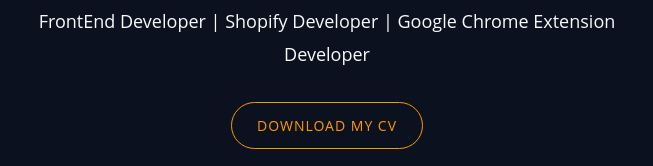
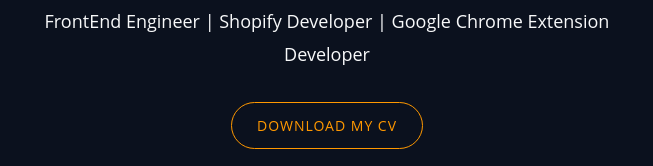
Before and after one commit to yazshrilld/yazie-portfolio, a plain HTML site: page index.html in a window 1280 px wide. Shown: the part 424-590 px from the top of the page, 313-966 px from the left. Drawn offline with Linux system fonts and the light colour scheme.

Commit message:
text replace

```diff
--- a/index.html
+++ b/index.html
@@ -89,7 +89,7 @@
                                 <div class="home-title text-center">
                                     <h5 class="text-white-50 sub-title mb-3 font-weight-normal">Hello, I'm</h5>
                                     <h1 class="display-3 text-white title">YAZID MUSA</h1>
-                                    <p class="text-light mx-auto para-desc">FrontEnd Developer | Shopify Developer | Google Chrome Extension Developer
+                                    <p class="text-light mx-auto para-desc">FrontEnd Engineer | Shopify Developer | Google Chrome Extension Developer
                                     </p>
                                     <div class="mt-4 pt-2">
                                         <a href="pdf/Yazid Musa - Frontend Developers - Resume.pdf" target="_blank" class="btn btn-outline btn-round">Download My CV</a>
@@ -227,7 +227,7 @@
                                                     <hr class="mt-4 mb-4">
                                                 </div>
                                                 <div>
-                                                    <h6>Frontend Developer</h6>
+                                                    <h6>Frontend Engineer</h6>
                                                     <p class="text-muted">Voguepay, 2020 - Present</p>
                                                     <hr class="mt-4 mb-4">
                                                 </div>
```
